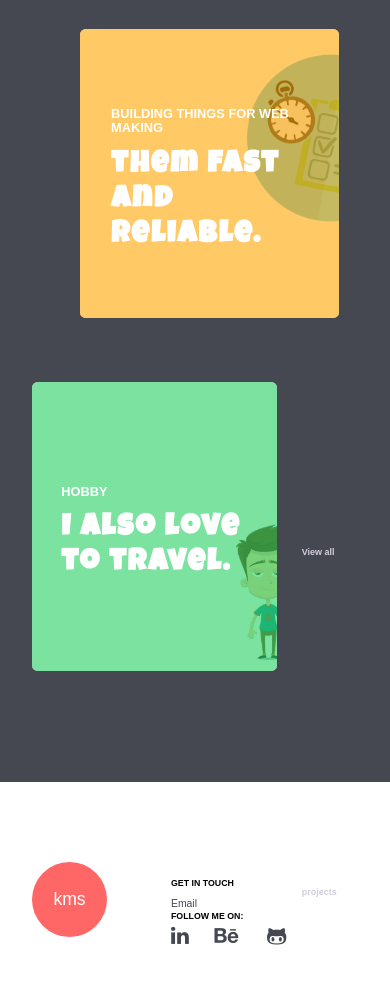
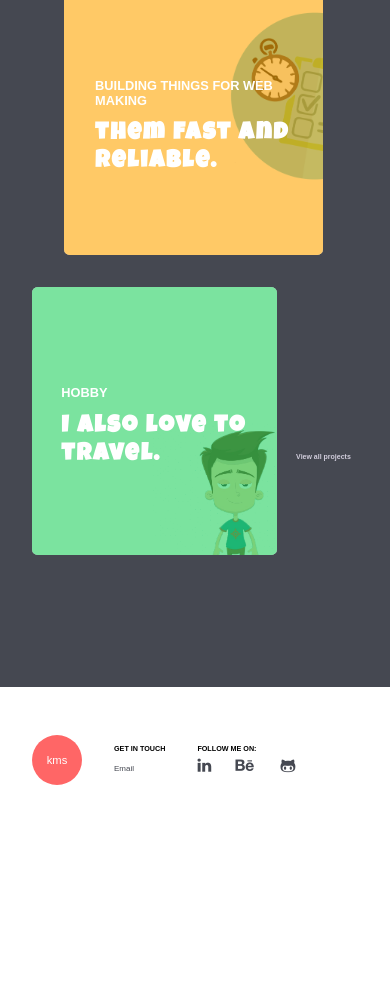
Before and after one commit to karthikmsadashivappa/karthikmsadashivappa.github.io, a website: page index.html in a window 390 px wide. Shown: the part 867-1850 px from the top of the page. After the commit the page ends 1668 px from the top, so only its background shows below. Drawn offline with nearby package versions, Linux system fonts and the light colour scheme.

Commit message:
Resolved the issue with responsiveness in mobile devices

```diff
--- a/assets/scss/index.scss
+++ b/assets/scss/index.scss
@@ -276,52 +276,62 @@ footer {
 		@include bg_img('../../assets/images/card1.jpg', 104%, 83px 75px);
 	}
 		.card_2{
-		@include bg_img('../../assets/images/card5.png', 75%, -29px 107px);
+		@include bg_img('../../assets/images/card5.png', 75%, -17px 129px);
 	}
 		.card_3{
 		@include bg_img('../../assets/images/card2.png', 70%, 161px 17px);
 			}
 		.card_4{
-		@include bg_img('../../assets/images/card4.png', 60%, 162px 136px);
+		@include bg_img('../../assets/images/card4.png', 67%, 121px 136px);
 	}
 				.row {
 		padding: 0 2em;
 		.card {
-			height: 289px;
+			height: 268px;
 			p {
 				font-size: .8em;
 			}
 			h2 {
-				font-size: 1.9em;
+				font-size: 1.5em;
 			}
 		}
 	}
 		.left {
-			margin: 0px 3em;
+			margin: 0px 2em;
 			}
 			.right {
-			margin: 2em 3em;
+			margin: 2em 2em 0 2em;
 		}
 			.card_half {
     			width: 79.5%;
 		}
 			.view_more {
-				font-size: 0.45em;
+				font-size: 0.35em;
 			}
 
 	}
 
 	footer {
+		padding: 1em 0;
+		.logo {
+	 width: 50px;
+     height: 50px;
+     font-size: 0.7em;
+     line-height: 50px;
+		}
 		ul {
+			padding-top: .6em;
 			li {
+				margin-left: 2em;
 				.title{
-			   font-size: 0.55em;
+			   font-size: 0.45em;
 
 				}
 				.links {
-			    font-size: 0.65em;
+			    font-size: 0.5em;
 			}
 		}
+
 
 		}
 	}
```
Also changed, not shown: dist/css/style.css, 1 other file.
